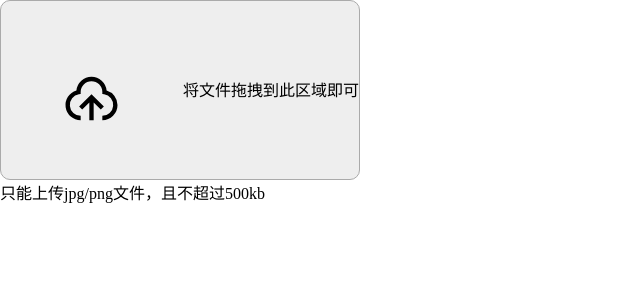
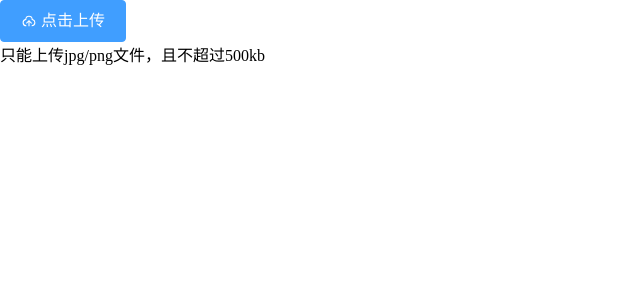
Before and after one commit to YIngChenIt/ying-ui, a Vue app: page / in a window 1280 px wide. Shown: the top 300 px of the page, without its empty margins (0-640 px from the left). Built offline with nearby package versions, Linux system fonts and the light colour scheme.

Commit message:
fix：修复upload组件边界bug

```diff
--- a/src/App.vue
+++ b/src/App.vue
@@ -13,7 +13,7 @@
       :on-error="handleError"
       :on-progress="handleProgress"
       :beforeUpload="beforeUpload"
-      :drag="true"
+      :drag="false"
     >
       <y-button type="primary" icon="shangchuan">点击上传</y-button>
       <div slot="tip">只能上传jpg/png文件，且不超过500kb</div>
--- a/src/packages/upload/upload-dragger.vue
+++ b/src/packages/upload/upload-dragger.vue
@@ -1,7 +1,7 @@
 <template>
   <div class="y-upload-dragger" @drop.prevent="onDrop" @dragover.prevent @dragleave.prevent>
     <y-icon icon="shangchuan" class="icon"></y-icon>
-    <span>将文件拖拽到此区域即可</span>
+    <div>将文件拖拽到此区域即可</div>
   </div>
 </template>
 
@@ -21,18 +21,23 @@ export default {
 
 <style lang="scss">
 .y-upload-dragger {
-  background: #eee;
-  border: 1px solid #aaa;
+  background-color: #fff;
+  border: 1px dashed #d9d9d9;
+  border-radius: 6px;
+  box-sizing: border-box;
   width: 360px;
   height: 180px;
-  line-height: 180px;
-  border-radius: 10px;
-  flex-direction: row;
-  display: flex;
+  text-align: center;
+  cursor: pointer;
+  position: relative;
+  overflow: hidden;
+  &:hover {
+    border-color: #409eff;
+  }
   .icon {
     width: 65px;
     height: 65px;
-    margin: 65px auto 10px;
+    margin: 40px auto 10px;
   }
 }
 </style>
--- a/src/packages/upload/upload.vue
+++ b/src/packages/upload/upload.vue
@@ -162,19 +162,19 @@ export default {
       const file = this.getFile(rawFile);
       file.status = "uploading";
       file.percentage = ev.percent || 0;
-      this.onProgress(ev, rawFile);
+      this.onProgress && this.onProgress(ev, rawFile);
     },
     handleSuccess(res, rawFile) {
       let file = this.getFile(rawFile);
       file.status = "success";
-      this.onSuccess(res, rawFile);
-      this.onChange(file);
+      this.onSuccess && this.onSuccess(res, rawFile);
+      this.onChange && this.onChange(file);
     },
     handleError(err, rawFile) {
       let file = this.getFile(rawFile);
       file.status = "fail";
-      this.onError(err, rawFile);
-      this.onChange(file);
+      this.onError && this.onError(err, rawFile);
+      this.onChange && this.onChange(file);
       delete this.reqs[file.uid];
     }
   }
```
